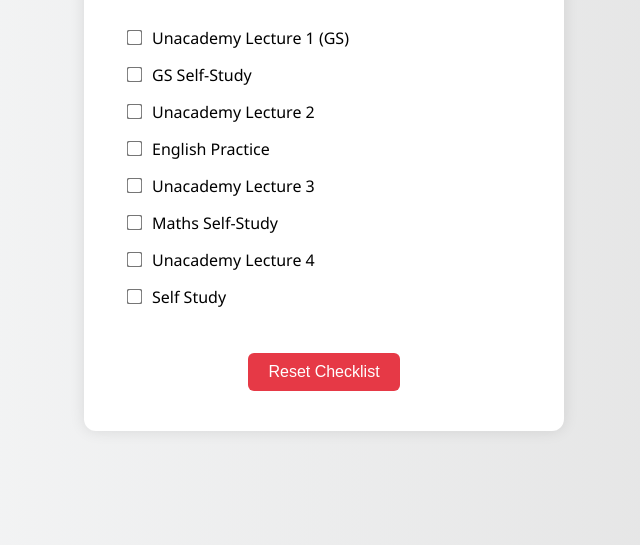
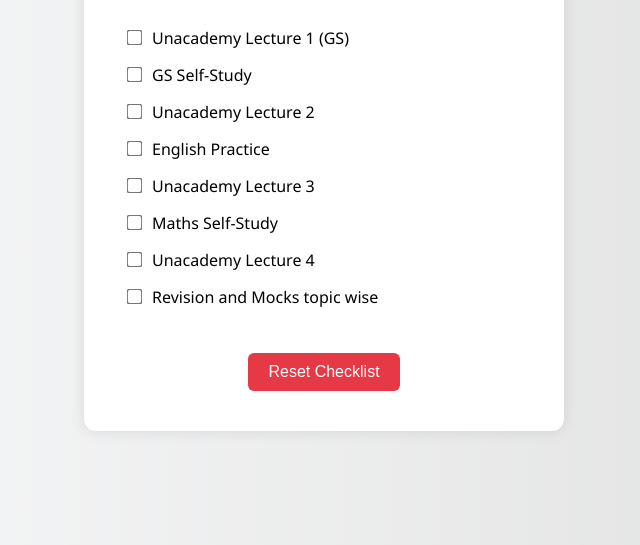
Before and after one commit to AryanManojKumar/tracker, a plain HTML site: page index.html in a window 1280 px wide. Shown: the part 255-800 px from the top of the page, without its empty margins (316-956 px from the left). Drawn offline with Linux system fonts and the light colour scheme.

Commit message:
Update index.html

```diff
--- a/index.html
+++ b/index.html
@@ -71,7 +71,7 @@
     <div class="task"><input type="checkbox" id="task5" /><label for="task5">Unacademy Lecture 3</label></div>
     <div class="task"><input type="checkbox" id="task6" /><label for="task6">Maths Self-Study</label></div>
     <div class="task"><input type="checkbox" id="task7" /><label for="task7">Unacademy Lecture 4</label></div>
-    <div class="task"><input type="checkbox" id="task8" /><label for="task8">Self Study</label></div>
+    <div class="task"><input type="checkbox" id="task8" /><label for="task8">Revision and Mocks topic wise</label></div>
 
     <button class="reset-btn" onclick="resetChecklist()">Reset Checklist</button>
   </div>
```
